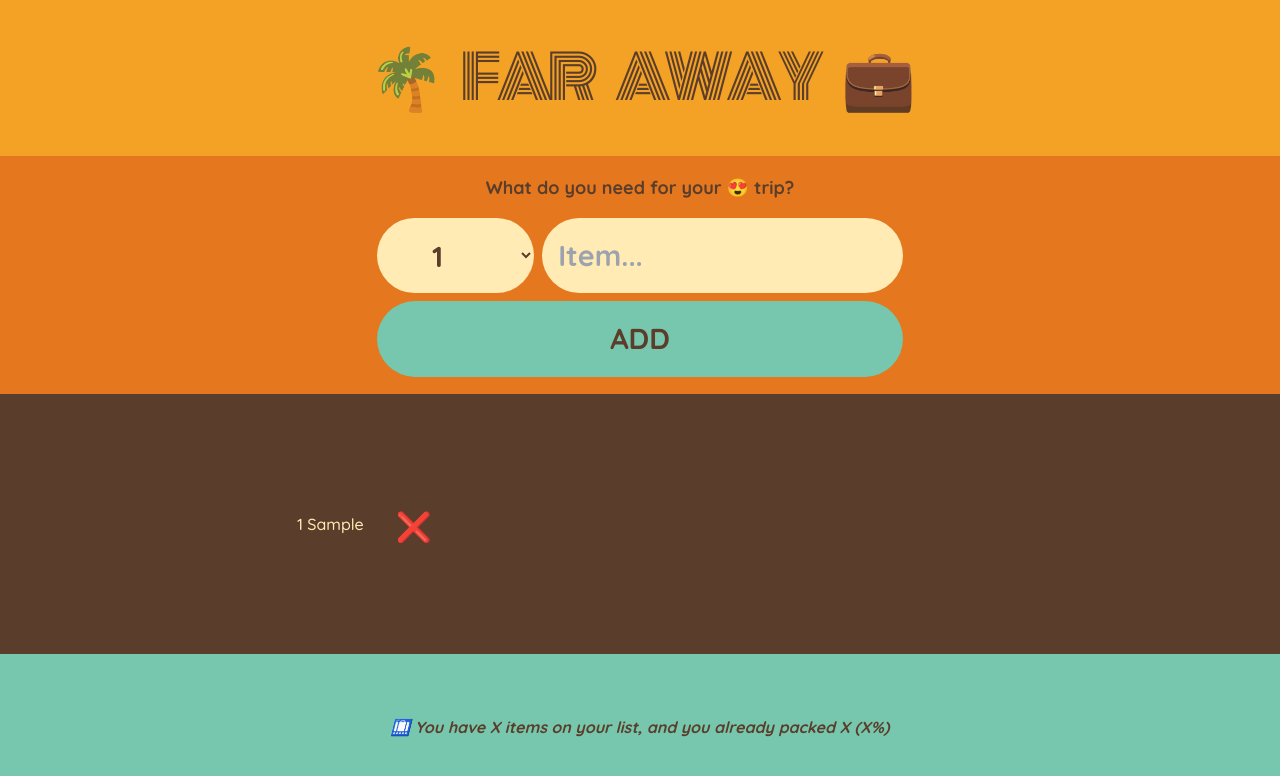
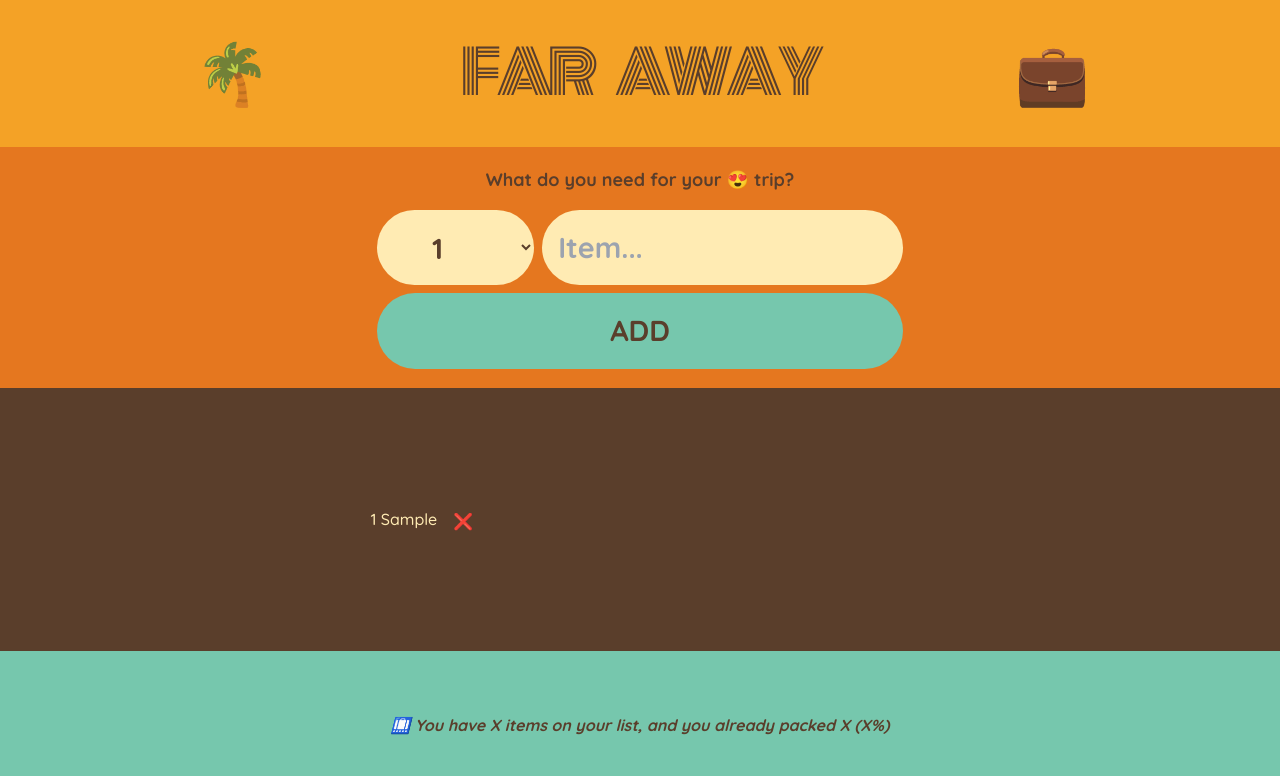
Before and after one commit to luyvannda/travel-list, a React (Vite) app: page / in a window 1280 px wide. Both pictures are taken after typing "Sample" into the empty fields and a click on the button "ADD". Shown: the top 776 px of the page. Built offline with nearby package versions, Linux system fonts and the light colour scheme.

Commit message:
normalize font size with tailwind

```diff
--- a/src/components/Item.tsx
+++ b/src/components/Item.tsx
@@ -12,13 +12,13 @@ interface ItemProps {
 
 const Item: FC<ItemProps> = ({ item, onDeleteItem }) => {
   return (
-    <li className="flex items-center gap-[1.2rem]">
+    <li className="flex items-center gap-2">
       <span className={`${item.packed ? "line-through" : ""}`}>
         {item.quantity} {item.description}
       </span>
       <button
         onClick={() => onDeleteItem(item.id)}
-        className="translate-y-[2px] cursor-pointer p-[0.8rem] text-[1.8rem]"
+        className="translate-y-[2px] cursor-pointer p-2 text-base"
       >
         ❌
       </button>
--- a/src/components/Logo.tsx
+++ b/src/components/Logo.tsx
@@ -1,8 +1,8 @@
 export default function Logo() {
   return (
     <>
-      <h1 className="flex-center bg-[#f4a226] px-0 py-[2.4rem] text-center text-4xl font-normal uppercase tracking-[-5px] sm:text-6xl">
-        🌴 Far Away 💼
+      <h1 className="flex items-center justify-evenly bg-[#f4a226] px-0 py-8 text-center text-4xl font-normal uppercase tracking-[-5px] sm:text-6xl">
+        <span>🌴</span> <span>Far Away</span> <span>💼</span>
       </h1>
     </>
   );
```
Also changed, not shown: 1 other file (tests, documents, lock files or other folders).
